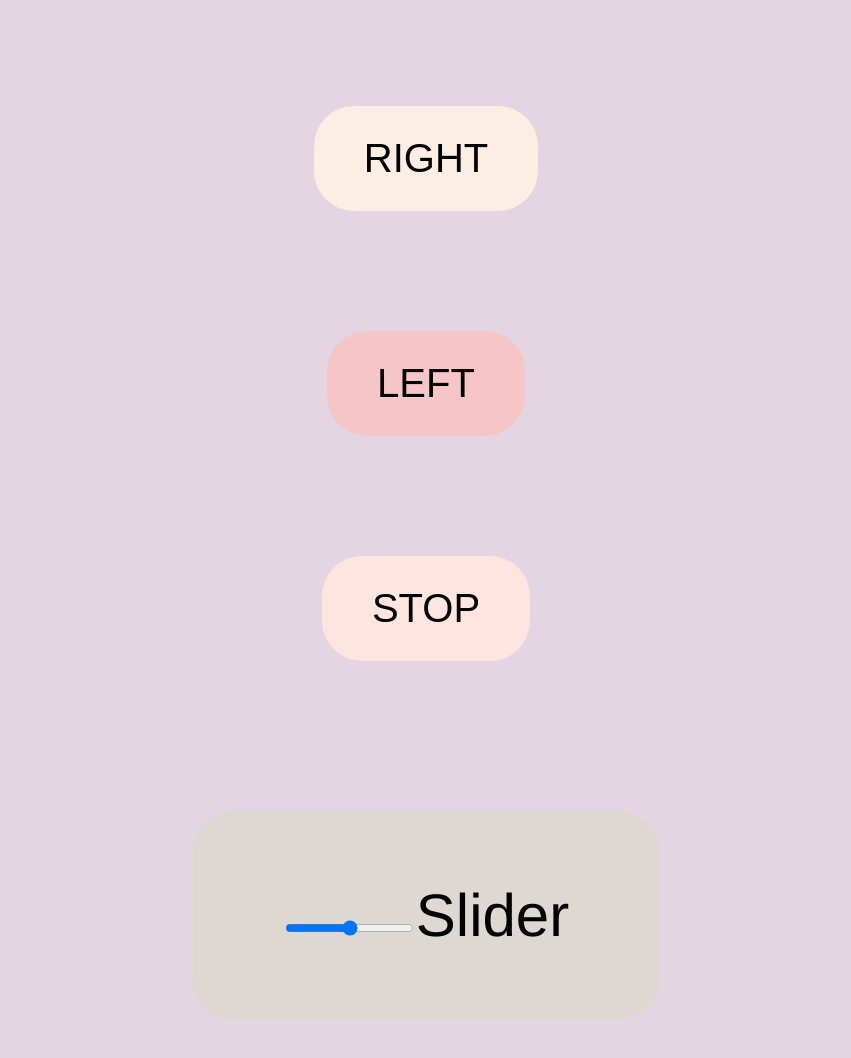
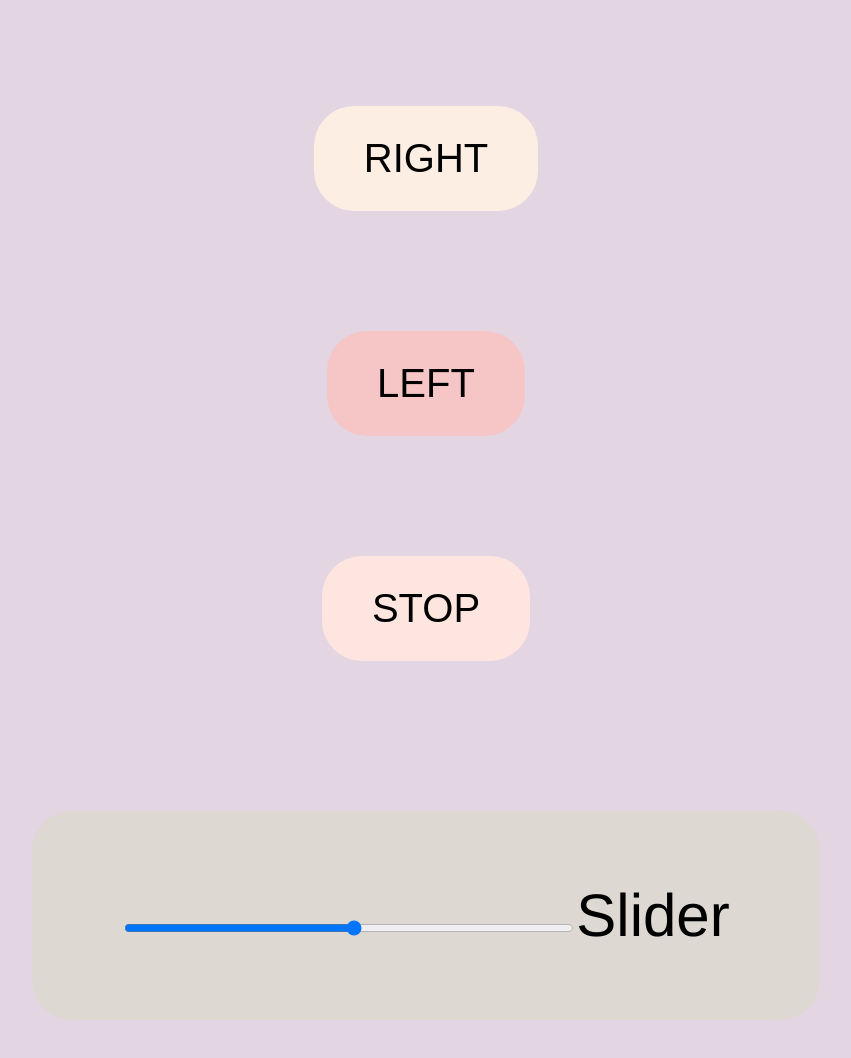
Before and after one commit to ndoqx/ESP32_Async_Web_Server, a plain HTML site: page data/index.html in a window 1280 px wide. Shown: the part 1224-2282 px from the top of the page, without its empty margins (214-1065 px from the left). Drawn offline with Linux system fonts and the light colour scheme.

Commit message:
fix learnge slider

```diff
--- a/data/style.css
+++ b/data/style.css
@@ -81,6 +81,9 @@ p{
   margin: 70px;
   cursor: pointer;
 }
+.slider {
+  width: 450px;
+}
 
 .slidecontainer:hover{
   background-color: #cbc5bc;
```
